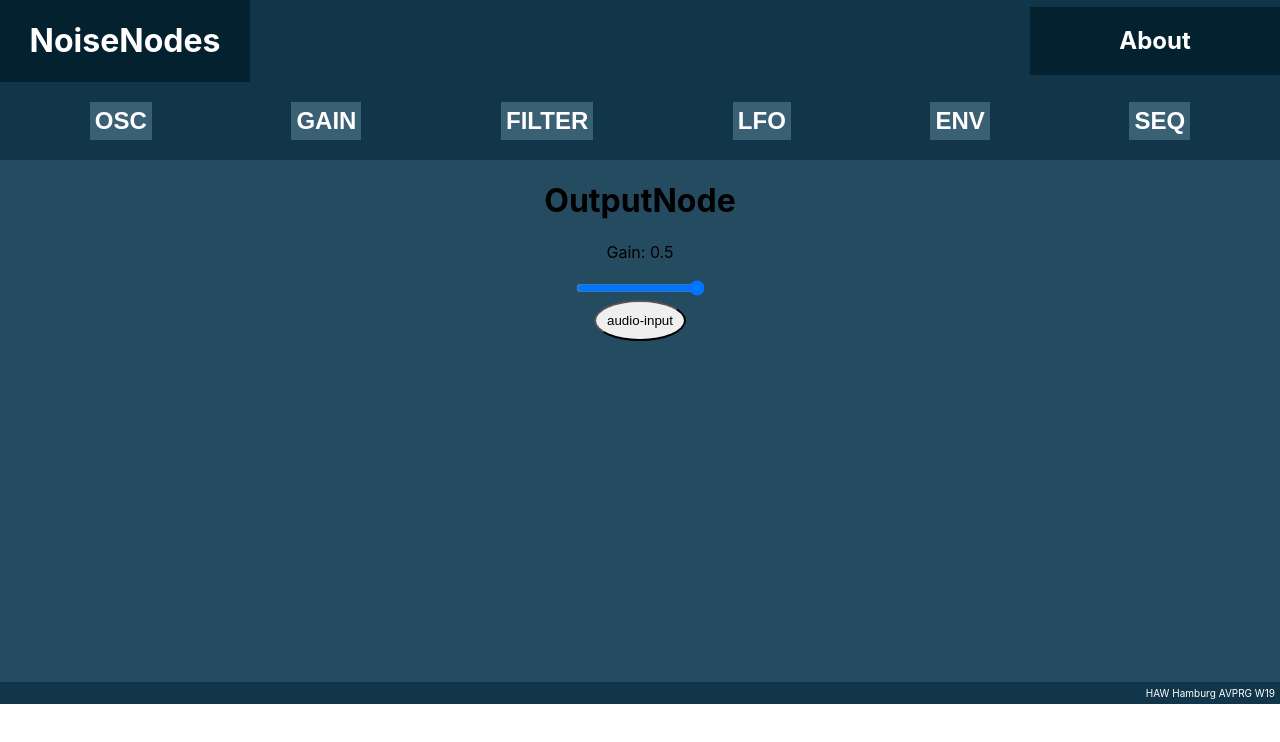
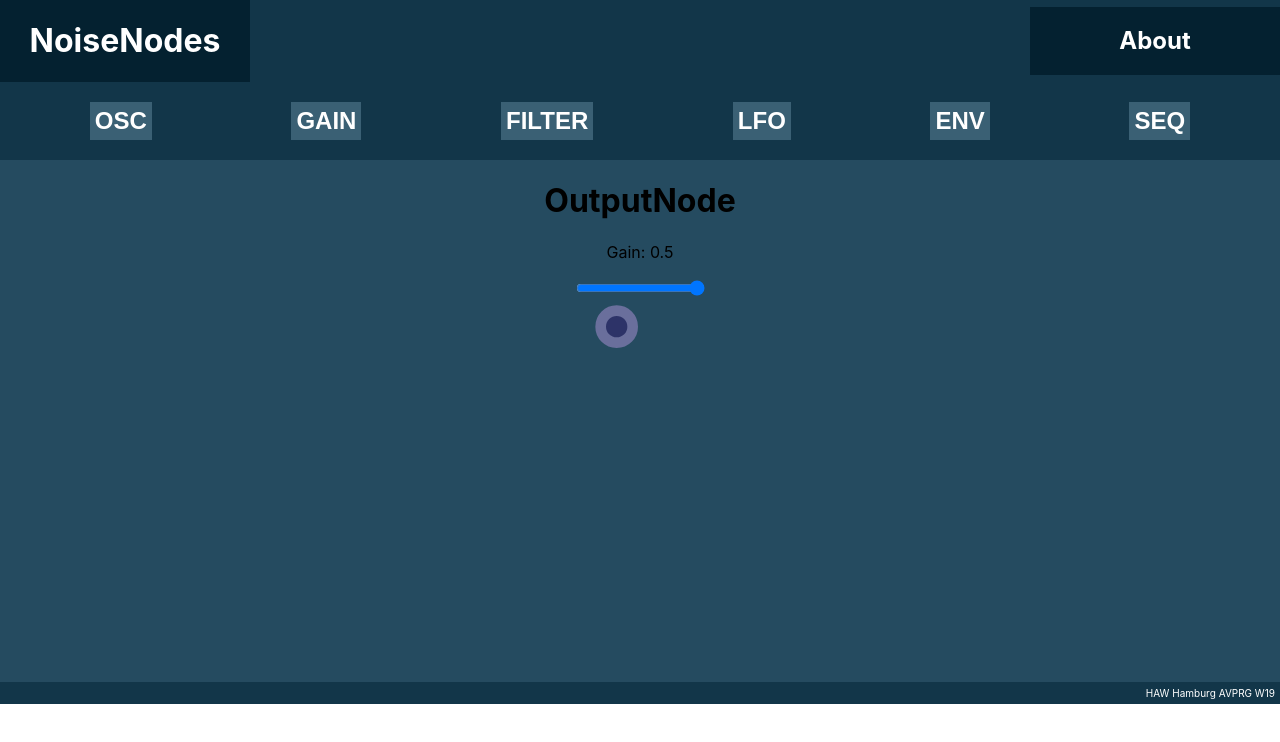
Before and after one commit to ychaw/noise-nodes, a React (Create React App) app: page / in a window 1280 px wide. Shown: the top 742 px of the page. Built offline with nearby package versions, Linux system fonts and the light colour scheme.

Commit message:
visuals for connector

```diff
--- a/src/modules/Connector.js
+++ b/src/modules/Connector.js
@@ -8,15 +8,48 @@ class Connector extends React.Component {
     }
   }
 
+  componentDidMount() {
+  }
+
+  handleClick = (e) => {
+    const {id, type, audioNode} = this.props;
+    this.props.select(id, type, audioNode);
+  }
+
+  getColors = () => {
+    if(RegExp('audio-.*').test(this.props.type)) {
+      return {stroke: 'var(--secondary1-shade1)', fill: 'var(--secondary1-shade0)'}
+    } else if(RegExp('control-.*').test(this.props.type)) {
+      return {stroke: 'var(--secondary2-shade1)', fill: 'var(--secondary2-shade0)'}
+    }
+  }
+
+  isInput = () => {
+    return RegExp('.-input').test(this.props.type);
+  }
+
   render() {
-    const {id, type, audioNode} = this.props;
-    return <button style={style} id='connector-button' onClick={this.props.select.bind(this, id, type, audioNode)}>{type}</button>
+    let height = 100,
+        width = 100,
+        dim = 16,
+        strokeWidth = dim/3 * 2,
+        boundary = dim+strokeWidth,
+        colors = this.getColors(),
+        isInput = this.isInput();
+    return <svg
+      height={height}
+      width={width}>
+      <circle
+         cx={isInput ? boundary : width-boundary}
+         cy={dim+strokeWidth}
+         r={dim}
+         stroke={colors.stroke}
+         strokeWidth={strokeWidth}
+         fill={colors.fill}
+         onClick={this.handleClick}
+       />
+    </svg>
   }
 }
 
-const style = {
-  padding: '0.7rem',
-  borderRadius: '100%',
-}
-
 export default Connector;
```
